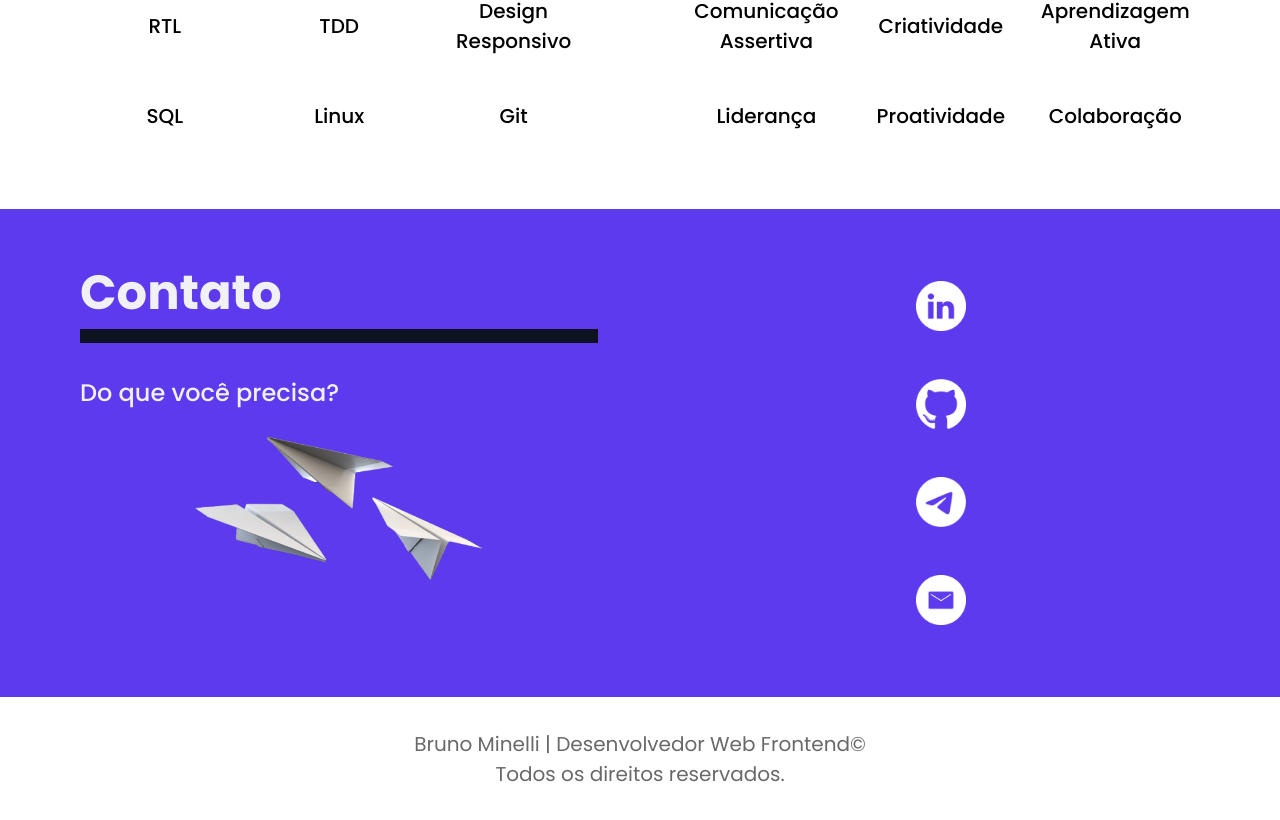
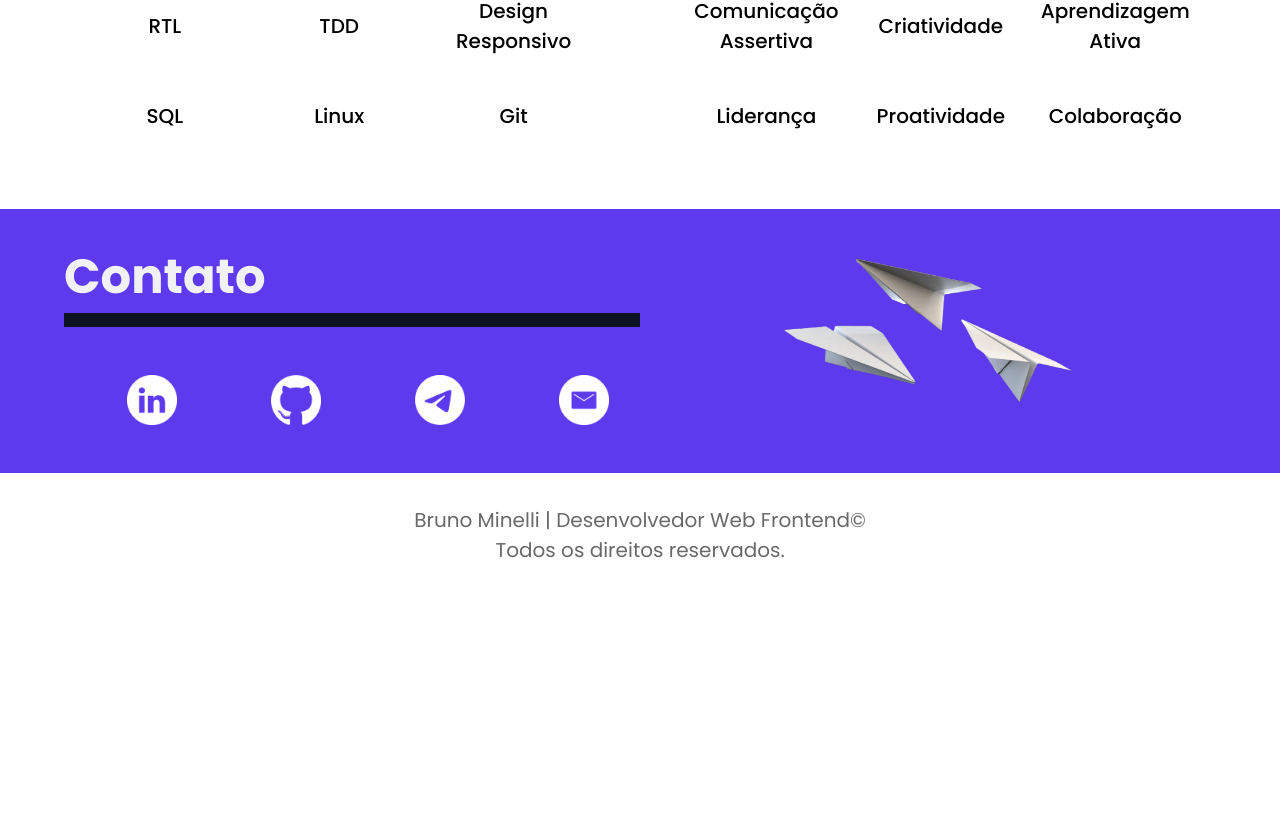
Before and after one commit to obrunominelli/obrunominelli.github.io, a React (Create React App) app: page / in a window 1280 px wide. Shown: the part 1726-2546 px from the top of the page. After the commit the page ends 2323 px from the top, so only its background shows below. Built offline with nearby package versions, Linux system fonts and the light colour scheme.

Commit message:
Ajuste de estilizacao do componente HomeContact

```diff
--- a/public/index.html
+++ b/public/index.html
@@ -8,6 +8,7 @@
       name="description"
       content="Web site created using create-react-app"
     />
+    <link rel="icon" type="imagem/png" href="/bm.png" />
     <title>Bruno Minelli | Desenvolvedor Web Frontend</title>
   </head>
   <body>
--- a/src/components/HomeContact.js
+++ b/src/components/HomeContact.js
@@ -5,20 +5,19 @@ import styles from '../styles/Home.module.css';
 const HomeContact = () => {
   return (
     <article className={ styles.container_contact}>
-      <section className={ styles.container_social }>
-        <h1>Contato</h1>
-        <p>Do que você precisa?</p>
-        <figure>
+        <section className={ styles.container_block }>
+          <h1>Contato</h1>
+          <div className={styles.container_social}>
+            {contacts.map((contact) => (
+              <a href={ contact.url } target="_blank" rel="noreferrer" key={ contact.alt } className={ styles.social_link }>
+                <img src={ contact.src } alt={ contact.alt } className={ styles.social_icon } />
+              </a>
+            ))}
+          </div>
+        </section>
+        <figure className={ styles.container_block }>
           <img src={ images.paperAirplanes.src } alt={ images.paperAirplanes.alt } className={ styles.container_image }/>
         </figure>
-      </section>
-      <section className={ styles.container_social }>
-        {contacts.map((contact) => (
-          <a href={ contact.url } target="_blank" rel="noreferrer" key={ contact.alt } className={ styles.social_link }>
-            <img src={ contact.src } alt={ contact.alt } className={ styles.social_icon } />
-          </a>
-        ))}
-      </section>
     </article>
   );
 };
--- a/src/components/HomeIntro.js
+++ b/src/components/HomeIntro.js
@@ -6,7 +6,7 @@ const HomeIntro = () => {
   return (
     <article className={styles.container}>
       <section className={styles.container_grey}>
-        <div className={styles.container_block}>
+        <div className={styles.container_grey_block}>
           <h1>Olá,</h1>
           <h1>eu sou <strong>Bruno Minelli</strong></h1>
           <h2>Desenvolvedor Web</h2>
@@ -16,7 +16,7 @@ const HomeIntro = () => {
             <Link to="/about" className={`${styles.btn} ${styles.btn_dark}`}>Sobre</Link>
           </nav>
         </div>
-        <figure className={styles.container_block}>
+        <figure className={styles.container_grey_block}>
           <img src={ images.laptop.src } alt={ images.laptop.alt } className={styles.container_image}/>
         </figure>
       </section>
--- a/src/data/projects.js
+++ b/src/data/projects.js
@@ -4,125 +4,125 @@ export const projects = [
     deadline: '18/04/2022',
     description: 'Desenvolvimento de um jogo de perguntas e respostas alimentado por uma API de perguntas de conhecimentos gerais.',
     team: ['Arthur Barbosa', 'Bruno Minelli', 'Bryan Fernandes', 'Paulo Gusmão', 'Rafael Barbosa'],
-    thumbnail: {src: '', alt: 'Imagem do projeto'},
+    url: 'https://obrunominelli.github.io/'
   },
   {
     title: 'Carteira de Despesas',
     deadline: '11/04/2022',
     description: 'Desenvolvimento de uma carteira de controle de gastos com conversor de moedas internacionais para Real Brasileiro.',
     team: ['Bruno Minelli'],
-    thumbnail: {src: '', alt: 'Imagem do projeto'},
+    url: 'https://obrunominelli.github.io/'
   },
   {
     title: 'Testes em React',
     deadline: '30/03/2022',
     description: 'Desenvolvimento de testes automatizados para requisitos implementados em uma Pokédex alimentada por uma API.',
     team: ['Bruno Minelli'],
-    thumbnail: {src: '', alt: 'Imagem do projeto'},
+    url: 'https://obrunominelli.github.io/'
   },
   {
     title: 'E-Commerce',
     deadline: '22/03/2022',
     description: 'Front-End de um e-commerce alimentado pela API do Mercado Livre que simula o processo de compra desde o filtro de produtos até o pagamento da compra.',
     team: ['André Felipe', 'Bruno Minelli', 'Jaqueline Silva', 'Jéssica Pereira', 'Vagner Britz'],
-    thumbnail: {src: '', alt: 'Imagem do projeto'},
+    url: 'https://obrunominelli.github.io/'
   },
   {
     title: 'Aplicativo de Músicas',
     deadline: '15/03/2022',
     description: 'Aplicação para pesquisar e listar álbuns e músicas de bandas e artistas, ouvir a prévia de cada música e favoritar as músicas preferidas.',
     team: ['Bruno Minelli'],
-    thumbnail: {src: '', alt: 'Imagem do projeto'},
+    url: 'https://obrunominelli.github.io/'
   },
   {
     title: 'Super Trunfo',
     deadline: '04/03/2022',
     description: 'Jogo no estilo Super Trunfo, no qual a pessoa usuária pode criar cartas, listar as cartas já existentes no baralho e imprimir as cartas criadas para que possa jogar.',
     team: ['Bruno Minelli'],
-    thumbnail: {src: '', alt: 'Imagem do projeto'},
+    url: 'https://obrunominelli.github.io/'
   },
   {
     title: 'Sistema Solar',
     deadline: '25/02/2022',
     description: 'Lista dos planetas do Sistema Solar e algumas das principais missões espaciais realizadas no mundo.',
     team: ['Bruno Minelli'],
-    thumbnail: {src: '', alt: 'Imagem do projeto'},
+    url: 'https://obrunominelli.github.io/'
   },
   {
     title: 'Carrinho de Compras',
     deadline: '14/02/2022',
     description: 'Desenvolvimento de um carrinho de compras para um e-commerce por meio do consumo da API do Mercado Livre.',
     team: ['Bruno Minelli'],
-    thumbnail: {src: '', alt: 'Imagem do projeto'},
+    url: 'https://obrunominelli.github.io/'
   },
   {
     title: 'Zoológico',
     deadline: '03/02/2022',
     description: 'Sistema de gestão de um zoológico que gera relatórios sobre cuidadores, horários de visita e localizaçao dos animais.',
     team: ['Bruno Minelli'],
-    thumbnail: {src: '', alt: 'Imagem do projeto'},
+    url: 'https://obrunominelli.github.io/'
   },
   {
     title: 'Testes Unitários',
     deadline: '24/01/2022',
     description: 'Implementação funções a partir de requisitos e testes unitários utilizando a biblioteca do Jest para verificar o correto funcionamento dessas funções.',
     team: ['Bruno Minelli'],
-    thumbnail: {src: '', alt: 'Imagem do projeto'},
+    url: 'https://obrunominelli.github.io/'
   },
   {
     title: 'Trybewarts',
     deadline: '18/01/2022',
     description: 'Formulário de avaliação da escola Trybewarts na qual cada casa representa um módulo do curso de Desenvolvimento Fullstack da Trybe.',
     team: ['Bruno Minelli', 'Gabriel Melo'],
-    thumbnail: {src: '', alt: 'Imagem do projeto'},
+    url: 'https://obrunominelli.github.io/'
   },
   {
     title: 'Carta Misteriosa',
     deadline: '10/01/2022',
     description: 'Site no qual a pessoa usuária possa escrever uma frase para que seja gerada uma carta que pareça ser construída por meio de recortes.',
     team: ['Bruno Minelli'],
-    thumbnail: {src: '', alt: 'Imagem do projeto'},
+    url: 'https://obrunominelli.github.io/'
   },
   {
     title: 'Adivinhe a Cor',
     deadline: '10/01/2022',
     description: 'Jogo no qual a pessoa jogadora deve adivinhar a cor correta por meio de um código RGB aleatório.',
     team: ['Bruno Minelli'],
-    thumbnail: {src: '', alt: 'Imagem do projeto'},
+    url: 'https://obrunominelli.github.io/'
   },
   {
     title: 'Gerador de Memes',
     deadline: '10/01/2022',
     description: 'Site que permita o envio de uma imagem e a inserção de texto para que a pessoa usuária crie memes.',
     team: ['Bruno Minelli'],
-    thumbnail: {src: '', alt: 'Imagem do projeto'},
+    url: 'https://obrunominelli.github.io/'
   },
   {
     title: 'Lista de Tarefas',
     deadline: '10/01/2022',
     description: 'Aplicação que permite a pessoa usuária criar, editar e excluir itens de uma lista de tarefas.',
     team: ['Bruno Minelli'],
-    thumbnail: {src: '', alt: 'Imagem do projeto'},
+    url: 'https://obrunominelli.github.io/'
   },
   {
     title: 'Arte com Pixels',
     deadline: '10/01/2022',
     description: 'Editor de arte com pixels. Dada uma paleta de cores e um quadro composto por pixels, permitir que a pessoa usuária consiga pintar o que quiser no quadro.',
     team: ['Bruno Minelli'],
-    thumbnail: {src: '', alt: 'Imagem do projeto'},
+    url: 'https://obrunominelli.github.io/'
   },
   {
     title: 'Parque de Funções',
     deadline: '09/12/2021',
     description: 'Desenvolver funções utilizando a linguaguem de programação JavaScript seguindo os requisitos para o comportamento correto de cada uma delas.',
     team: ['Bruno Minelli'],
-    thumbnail: {src: '', alt: 'Imagem do projeto'},
+    url: 'https://obrunominelli.github.io/playground-functions'
   },
   {
     title: 'Lições Aprendidas',
     deadline: '02/12/2021',
     description: 'Um site utilizando as principais tags HTML para compor a estrutura de uma página e estilização dos componentes através de CSS com os conteúdos aprendidos no curso.',
     team: ['Bruno Minelli'],
-    thumbnail: {src: '', alt: 'Imagem do projeto'},
+    url: 'https://obrunominelli.github.io/lessons-learned'
   },
 ];
--- a/src/pages/Projects.js
+++ b/src/pages/Projects.js
@@ -13,7 +13,7 @@ class Projects extends Component {
             <h1>{'</projetos>'}</h1>
             {
               projects.map((project) => (
-                <section key={project.title} className={ styles.project_card }>
+                <a href={ project.url } key={project.title} className={ styles.project_card }>
                   <div className={ styles.project_info }>
                     <h2>{project.title}</h2>
                     <p>{project.deadline}</p>
@@ -23,7 +23,7 @@ class Projects extends Component {
                     <h3>Equipe</h3>
                     {project.team.map((member) => <p key={ member }>{member}</p>)}
                   </div>
-                </section>
+                </a>
               ))
             }
           </main>
--- a/src/styles/Home.module.css
+++ b/src/styles/Home.module.css
@@ -13,6 +13,29 @@
   width: 100%;
 }
 
+.container_grey_block {
+  display: flex;
+  flex-direction: column;
+  justify-content: space-evenly;
+  width: 50%;
+}
+
+.container_grey_block > h1 {
+  font-size: 3rem;
+}
+
+.container_grey_block > h1 > strong{
+  color: var(--primary);
+}
+
+.container_grey_block > h2 {
+  font-size: 1.75rem;
+  font-style: normal;
+  font-weight: 600;
+  color: var(--text-grey);
+  margin: 0.5rem;
+}
+
 .container_block {
   display: flex;
   flex-direction: column;
@@ -21,20 +44,11 @@
 }
 
 .container_block > h1 {
+  border-bottom: 0.875rem solid var(--primary-dark);
   font-size: 3rem;
-  text-align: left;
-}
-
-.container_block > h1 > strong{
-  color: var(--primary);
-}
-
-.container_block > h2 {
-  font-size: 1.75rem;
-  font-style: normal;
-  font-weight: 600;
-  color: var(--text-grey);
-  margin: 0.5rem;
+  margin-bottom: 2rem;
+  color: var(--secondary);
+  width: 100%;
 }
 
 .container_border {
@@ -137,7 +151,7 @@
   justify-content: center;
   text-align: center;
   width: 25%;
-  height: 50px;
+  height: 3.125rem;
   margin: 1.25rem;
   font-size: 1.25rem;
   font-weight: 500;
@@ -151,14 +165,6 @@
   padding: 2rem 4rem;
 }
 
-.container_contact > section > h1 {
-  border-bottom: 0.875rem solid var(--primary-dark);
-  font-size: 3rem;
-  margin-bottom: 2rem;
-  color: var(--secondary);
-  width: 100%;
-}
-
 .container_contact > section > p {
   font-style: normal;
   font-weight: 500;
@@ -170,9 +176,8 @@
 
 .container_social {
   display: flex;
-  flex-flow: row wrap;
-  justify-content: space-evenly;
-  width: 45%;
+  flex-flow: row;
+  width: 100%;
   margin: 1rem;
 }
 
@@ -235,12 +240,11 @@ figure {
   font-weight: 500;
   font-size: 1.5rem;
   line-height: 2.25rem;
-  margin: 1.5rem;
-  width: 50%;
+  width: 25%;
 }
 
 .social_icon {
-  width: 50px;
+  width: 3.125rem;
 }
 
 @media screen and (max-width: 992px) {
--- a/src/styles/reset.css
+++ b/src/styles/reset.css
@@ -7,6 +7,7 @@
   padding: 0;
   box-sizing: border-box;
   font-family: 'Poppins', sans-serif;
+  text-decoration: none;
 }
 
 :root {
```
Also changed, not shown: public/bm.png (added).
